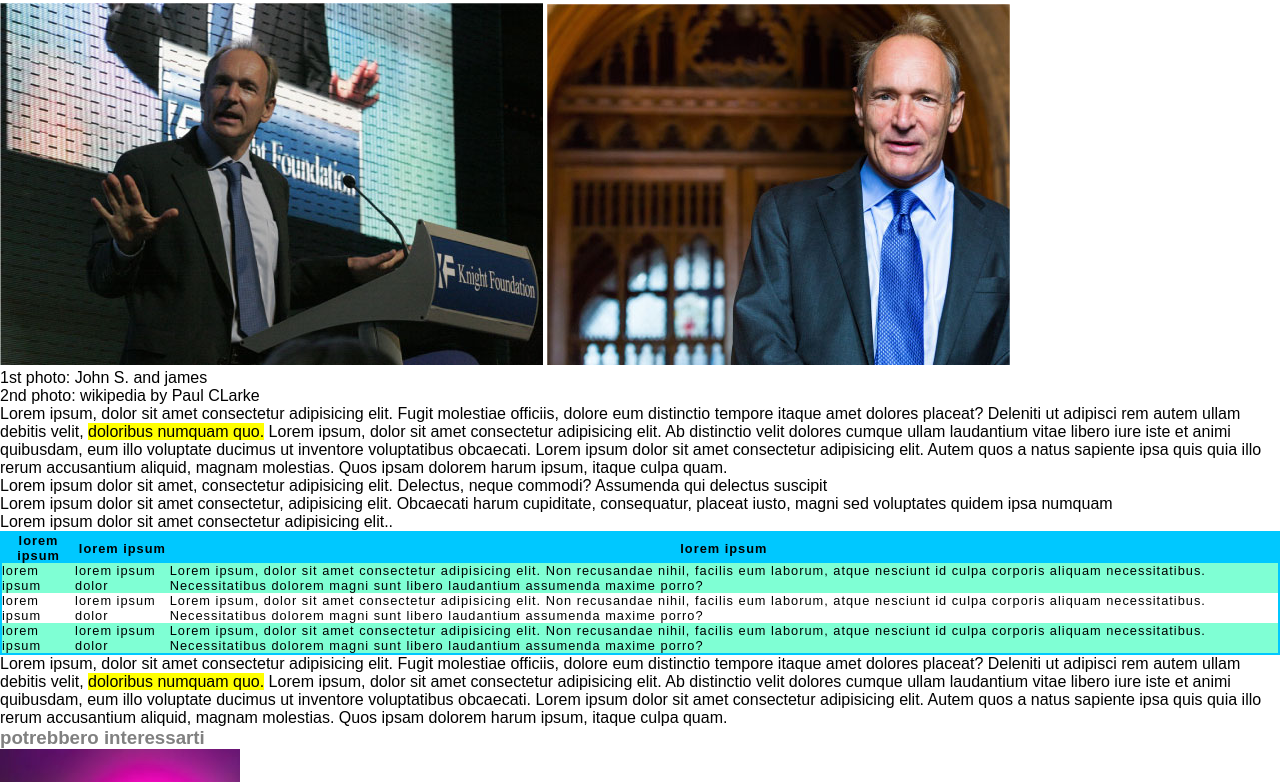
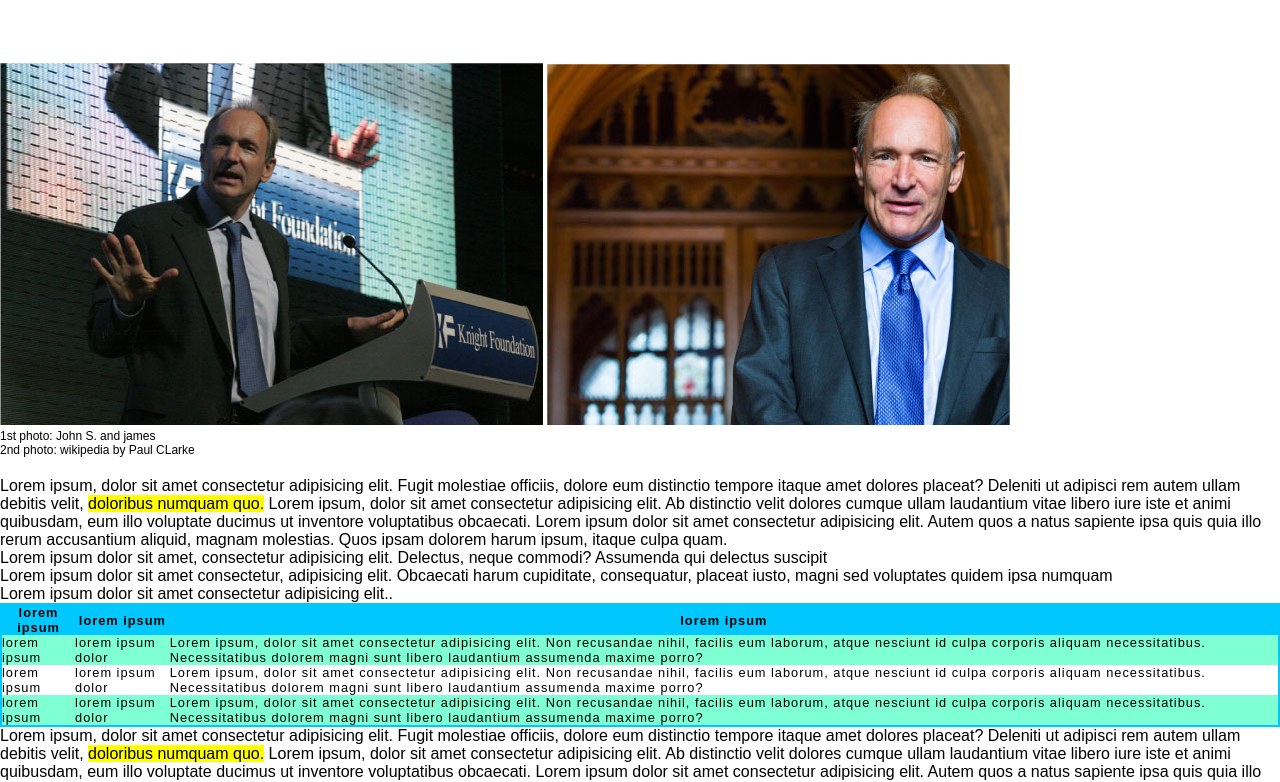
Before and after one commit to damirusso95/html-css-booleaner, a plain HTML site: page index.html in a window 1280 px wide. Shown: the part 257-1039 px from the top of the page. Drawn offline with Linux system fonts and the light colour scheme.

Commit message:
modifica dimensioni testo didascalia

```diff
--- a/index.html
+++ b/index.html
@@ -24,11 +24,15 @@
 <main>
 
         <!-- immagini tim -->
+    <figure>
         <img id="tim-1" src="./img/tim-1.jpg" >
         <img id="tim-2" src="./img/tim-2.jpg" >
+        <figcaption>1st photo: John S. and james <br>
+            2nd photo: wikipedia by Paul CLarke
+        </figcaption>
+    </figure>
 
-        <p>1st photo: John S. and james</p>
-        <p>2nd photo: wikipedia by Paul CLarke </p>
+
 
         <p>Lorem ipsum, dolor sit amet consectetur adipisicing elit. Fugit molestiae officiis, dolore eum distinctio tempore itaque amet dolores placeat? Deleniti ut adipisci rem autem ullam debitis velit, <span class="sottolineato">doloribus numquam quo.</span> Lorem ipsum, dolor sit amet consectetur adipisicing elit. Ab distinctio velit dolores cumque ullam laudantium vitae libero iure iste et animi quibusdam, eum illo voluptate ducimus ut inventore voluptatibus obcaecati. Lorem ipsum dolor sit amet consectetur adipisicing elit. Autem quos a natus sapiente ipsa quis quia illo rerum accusantium aliquid, magnam molestias. Quos ipsam dolorem harum ipsum, itaque culpa quam.</p>
 
--- a/style.css
+++ b/style.css
@@ -16,9 +16,10 @@ body {
 
 }
 
+
 img{
-    width: 50%;
-    height: 70%;
+    margin-top: 40px;
+    height: 50px;
 }
 
 div{
@@ -51,6 +52,14 @@ h3{
 #tim-2{
     width: auto;
     height: auto;
+}
+
+figure{
+    margin: 20px 0;
+}
+
+figcaption{
+    font-size: 12px;
 }
 
 .sottolineato{
```
